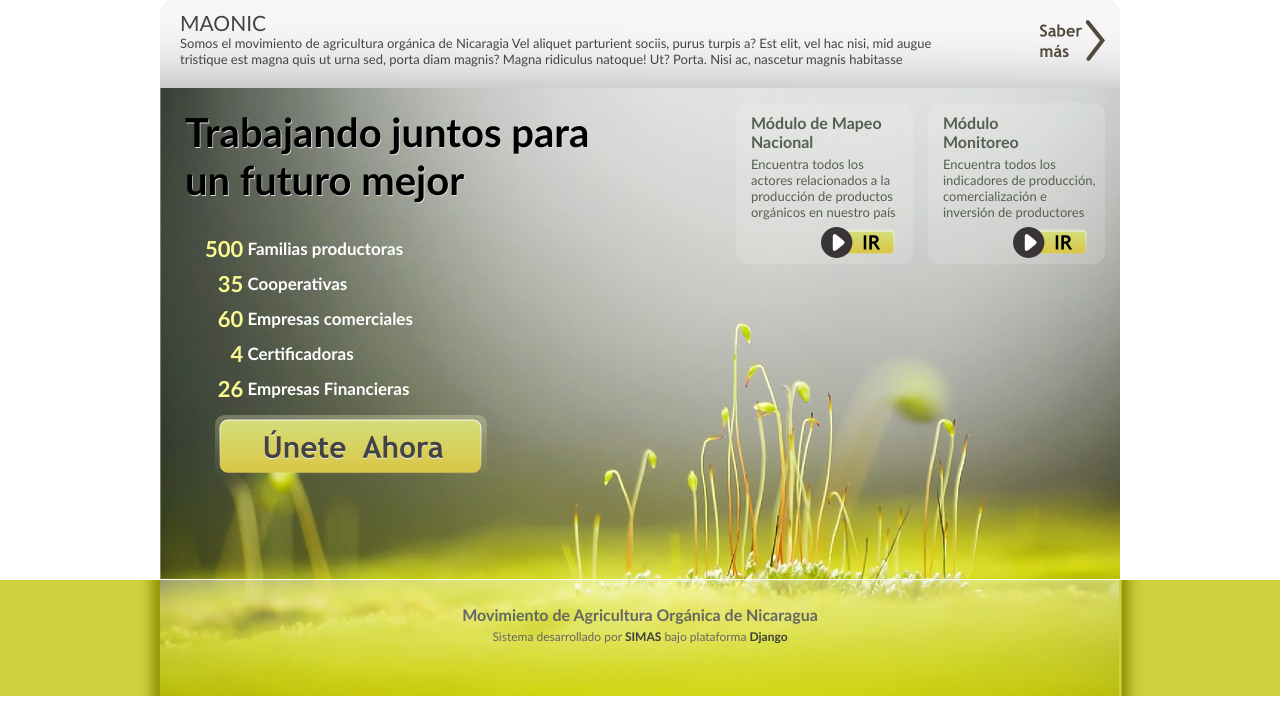
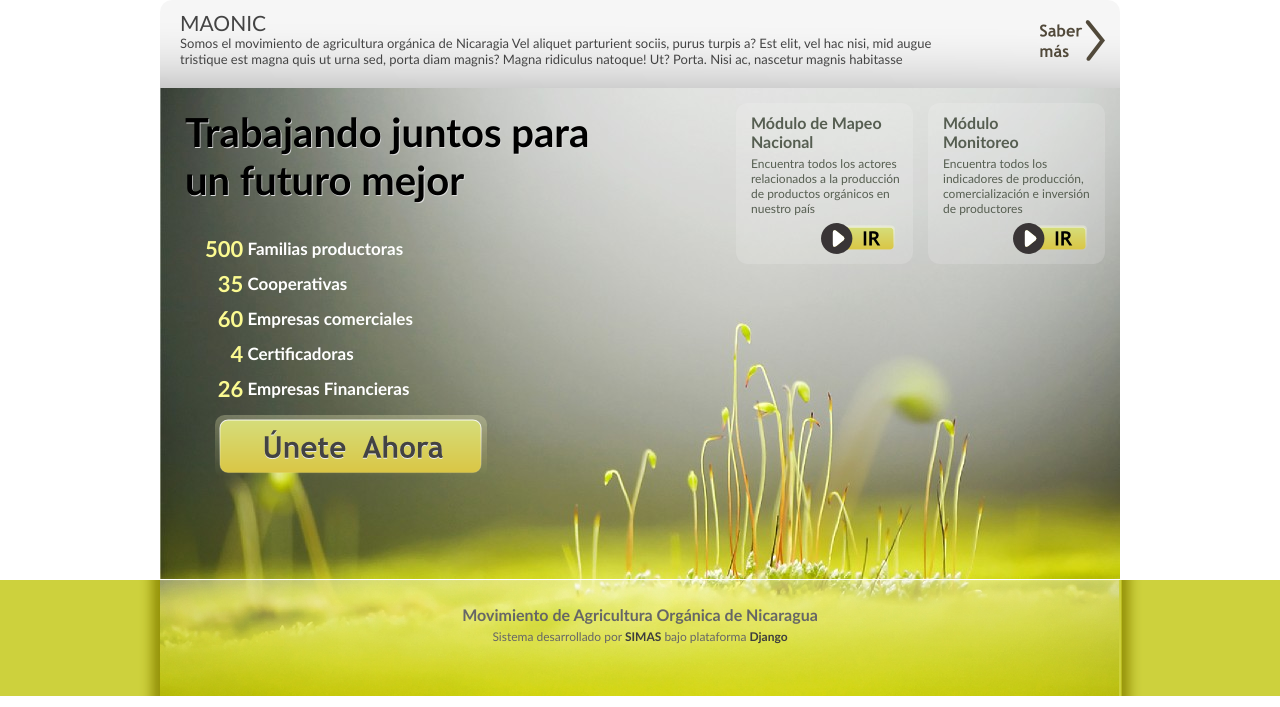
Before and after one commit to fitoria/maonic, a Django app: template templates/index.html in a window 1280 px wide. Shown: the part 93-800 px from the top of the page. Run offline with Django 3.2, Linux system fonts and the light colour scheme; the template is opened without the code that fills it, so the values that code supplies are empty; parts of the project's set-up code (start-up, migrations or seed data) failed here and were passed over.

Commit message:
mas cambios

```diff
--- a/media/css/maonic.css
+++ b/media/css/maonic.css
@@ -161,7 +161,7 @@ img{
     margin-left: 15px;
 }
 .center_center .mapeo .desc, .center_center .monitoreo .desc{
-    font-size: 13px;
+    font-size: 12px;
     margin-top: 5px;
     margin-left: 15px;
 }
--- a/templates/index.html
+++ b/templates/index.html
@@ -55,8 +55,8 @@
                                 Nacional
                             </div>
                             <div class="desc">
-                                Encuentra todos los <br>actores relacionados a la
-                                <br>producción de productos <br>orgánicos en nuestro país
+                                Encuentra todos los actores relacionados a la
+                                producción de productos orgánicos en nuestro país
                             </div>
                             <a href="/mapeo/formulario/" class="ira"></a>
                         </div>
@@ -66,8 +66,8 @@
                                 Monitoreo
                             </div>
                             <div class="desc">
-                                Encuentra todos los <br>indicadores de producción,
-                                <br>comercialización e <br>inversión de productores
+                                Encuentra todos los indicadores de producción,
+                                comercialización e inversión de productores
                             </div>
                             <a href="#" class="ira"></a>
                         </div>
```
